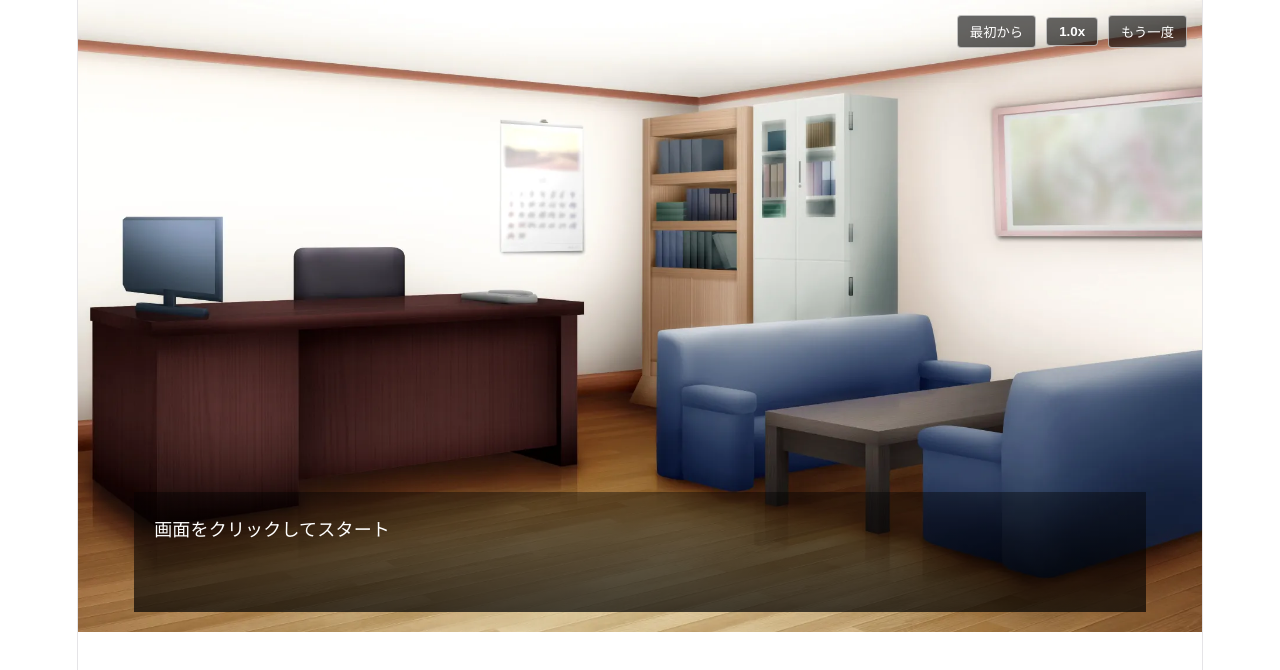
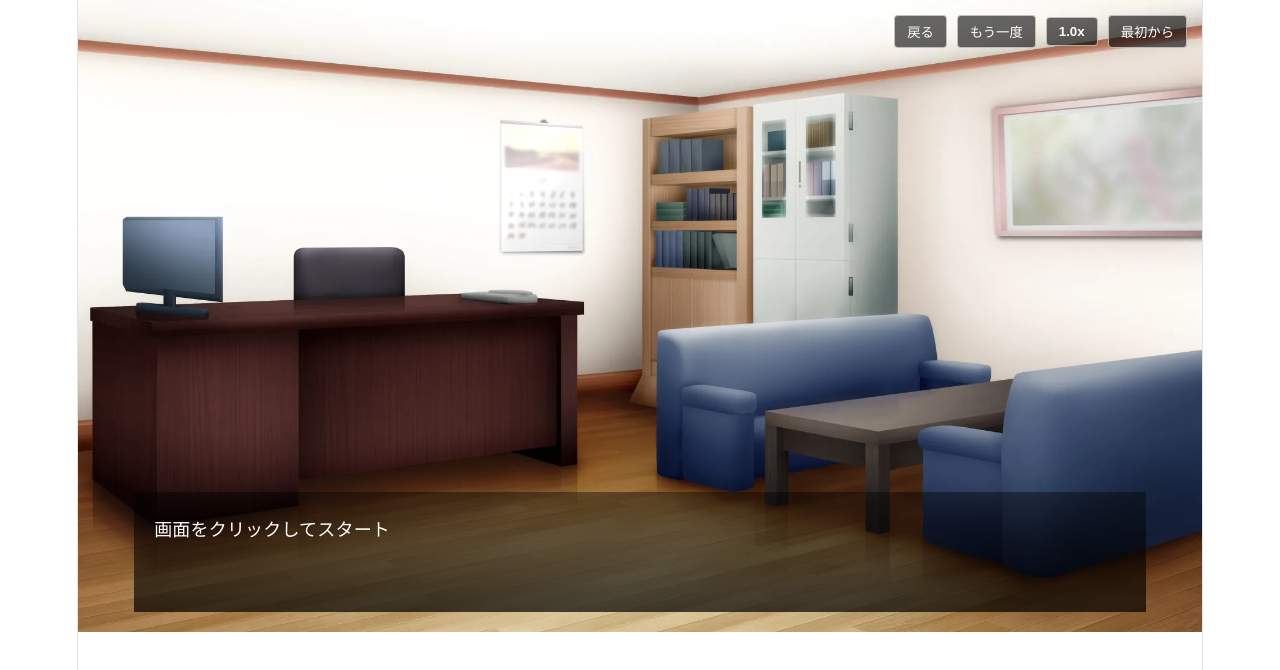
Before and after one commit to 7Oreo778/novel-game, a React (Vite) app: page / in a window 1280 px wide. Shown: the top 670 px of the page. Built offline with nearby package versions, Linux system fonts and the light colour scheme.

Commit message:
戻るボタン追加！

```diff
--- a/src/App.css
+++ b/src/App.css
@@ -89,11 +89,14 @@
     border-radius: 4px;
     font-weight: bold;
     cursor: pointer;
-    transition: background-color 0.2s;
+    transition: background-color 0.2s, border-color 0.2s;
 }
 
+/* ホバー時は背景色を「濃い青」に完全に変える！ */
 .control-menu button:hover {
-    background: rgba(255, 255, 255, 0.3);
+    background-color: #0056b3; /* 鮮やかすぎない青（例: ロイヤルブルー系の濃い色） */
+    border-color: #007bff;     /* 枠線も少し明るい青にして強調する */
+    color: white;              /* 文字は白のまま維持 */
 }
 
 /* ==========================================
--- a/src/App.tsx
+++ b/src/App.tsx
@@ -174,6 +174,22 @@ export default function App() {
     });
   };
 
+  // 1つ前のセリフに戻る処理
+  const handleBack = (e: React.MouseEvent) => {
+    e.stopPropagation(); // 画面全体のクリックイベント（文字を進める処理）が暴発するのを防ぐ
+    if (currentIndex <= 0) return; // 最初の一言目より前には戻せない
+
+    // 現在鳴っている音声を止める
+    audioRefs.current.forEach((a) => {
+      a.pause();
+      a.currentTime = 0;
+    });
+    audioRefs.current = [];
+
+    // currentIndexを1減らす
+    setCurrentIndex((prev) => prev - 1);
+  };
+
   return (
     <div id="game-container" translate="no" onClick={handleNext}>
       <Menu
@@ -181,6 +197,7 @@ export default function App() {
         onReset={handleReset}
         onToggleSpeed={toggleSpeed}
         onReplay={handleReplay}
+        onBack={handleBack}
       />
 
       {current && (
--- a/src/components/Menu.tsx
+++ b/src/components/Menu.tsx
@@ -2,17 +2,19 @@ type Props = {
   speed: number;
   onReset: (e: React.MouseEvent) => void;
   onToggleSpeed: (e: React.MouseEvent) => void;
-  onReplay: (e: React.MouseEvent) => void; // ← 追加
+  onReplay: (e: React.MouseEvent) => void;
+  onBack: (e: React.MouseEvent) => void; // ← 追加
 };
 
-export default function Menu({ speed, onReset, onToggleSpeed, onReplay }: Props) {
+export default function Menu({ speed, onReset, onToggleSpeed, onReplay, onBack }: Props) {
   return (
     <div className="control-menu">
-      <button id="reset-btn" onClick={onReset}>最初から</button>
+      <button id="back-btn" onClick={onBack}>戻る</button>
+      <button id="replay-btn" onClick={onReplay}>もう一度</button>
       <button className="speed-button" onClick={onToggleSpeed}>
         {speed.toFixed(1)}x
       </button>
-      <button id="replay-btn" onClick={onReplay}>もう一度</button> {/* ← 追加 */}
+      <button id="reset-btn" onClick={onReset}>最初から</button>
     </div>
   );
 }
```
